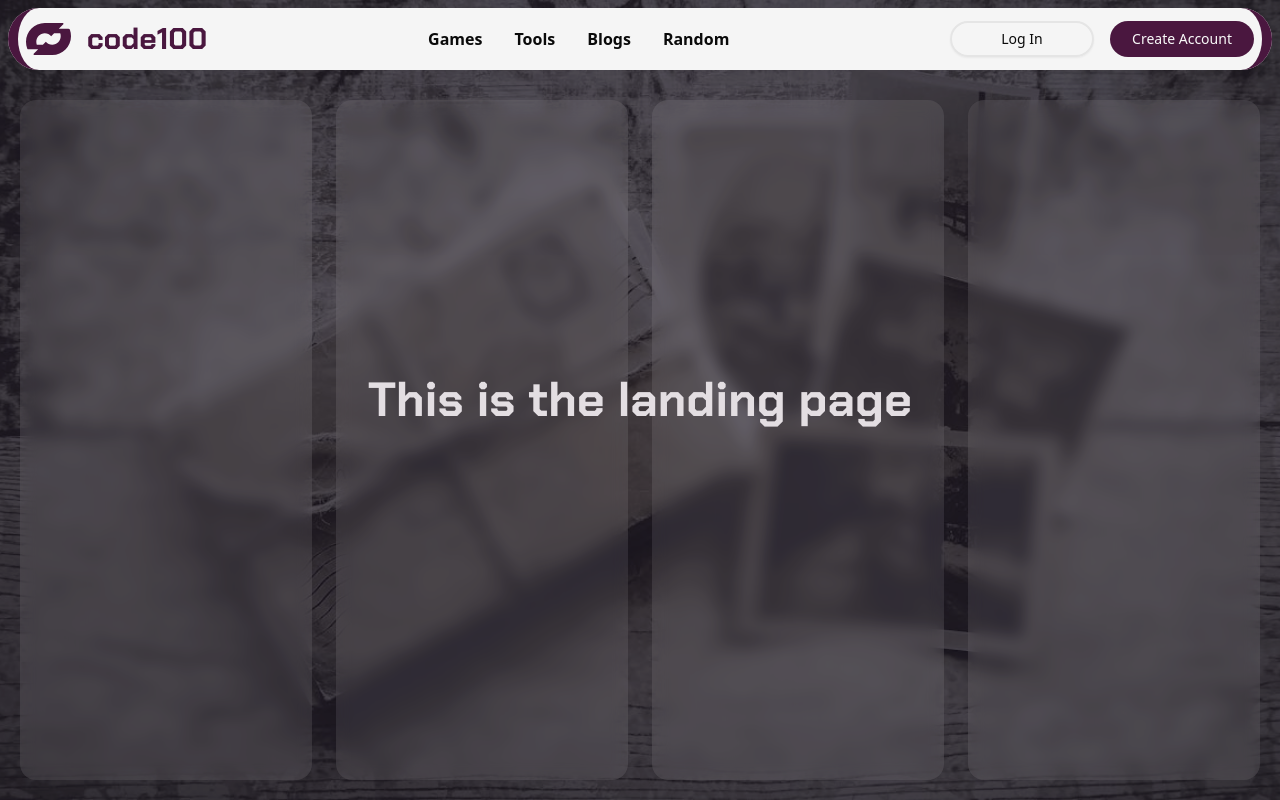
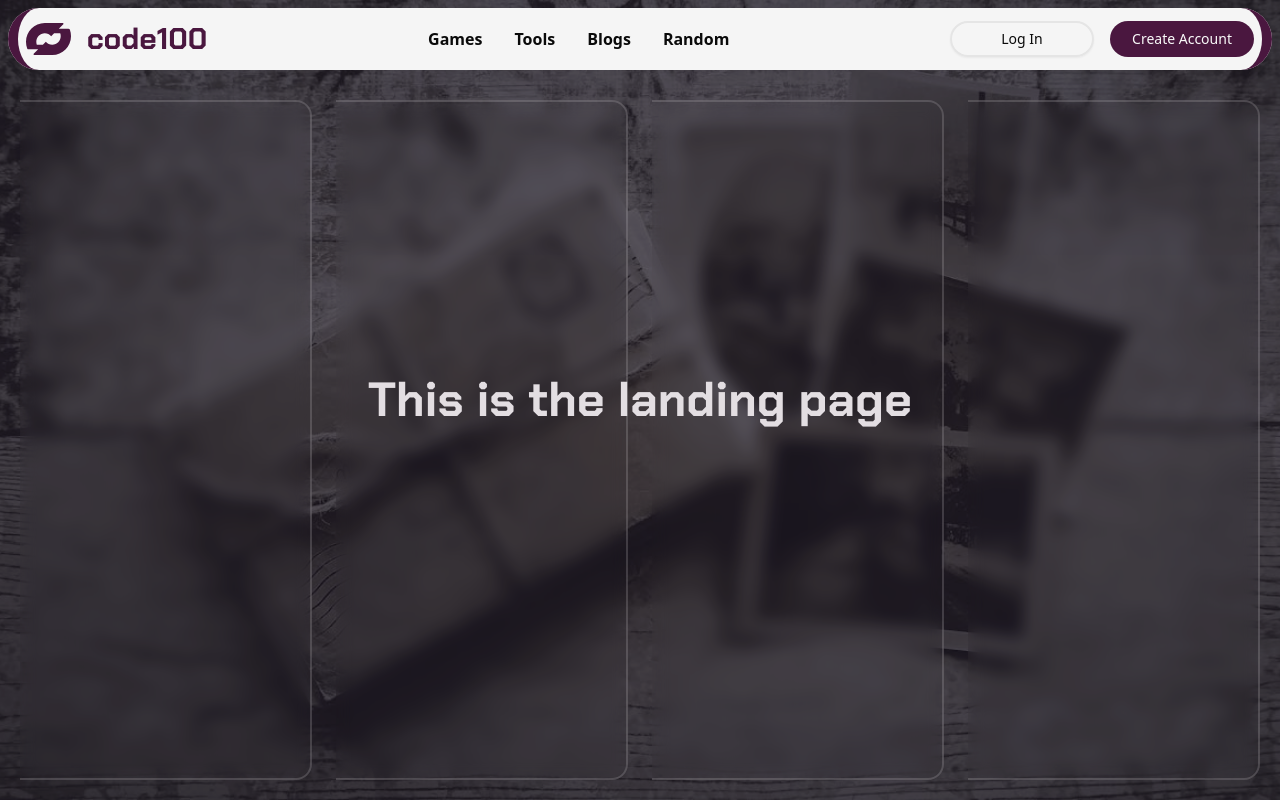
Before and after one commit to devmartin-9000/code-100, a React (Vite) app: page / in a window 1280 px wide. Built offline with nearby package versions, Linux system fonts and the light colour scheme.

Commit message:
make glass panels

```diff
--- a/src/components/hero-page.tsx
+++ b/src/components/hero-page.tsx
@@ -16,7 +16,7 @@ const HeroSection = () => {
 				{Array.from({ length: 4 }).map((_, index) => (
 					<div
 						key={index}
-						className="rounded-2xl bg-white/10 backdrop-blur-sm"
+						className="rounded-br-2xl rounded-tr-2xl border-t-2  border-b-2  border-r-2 border-border/20 backdrop-blur-sm"
 					/>
 				))}
 			</div>
```
